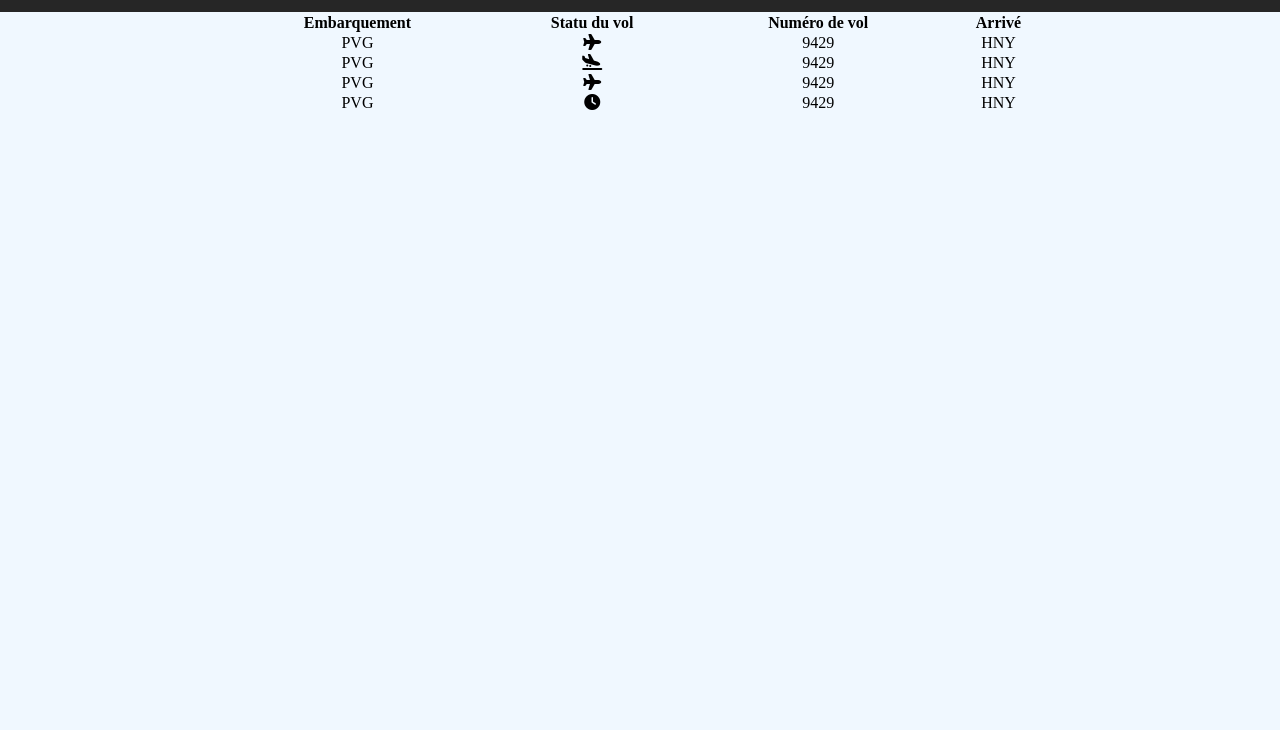
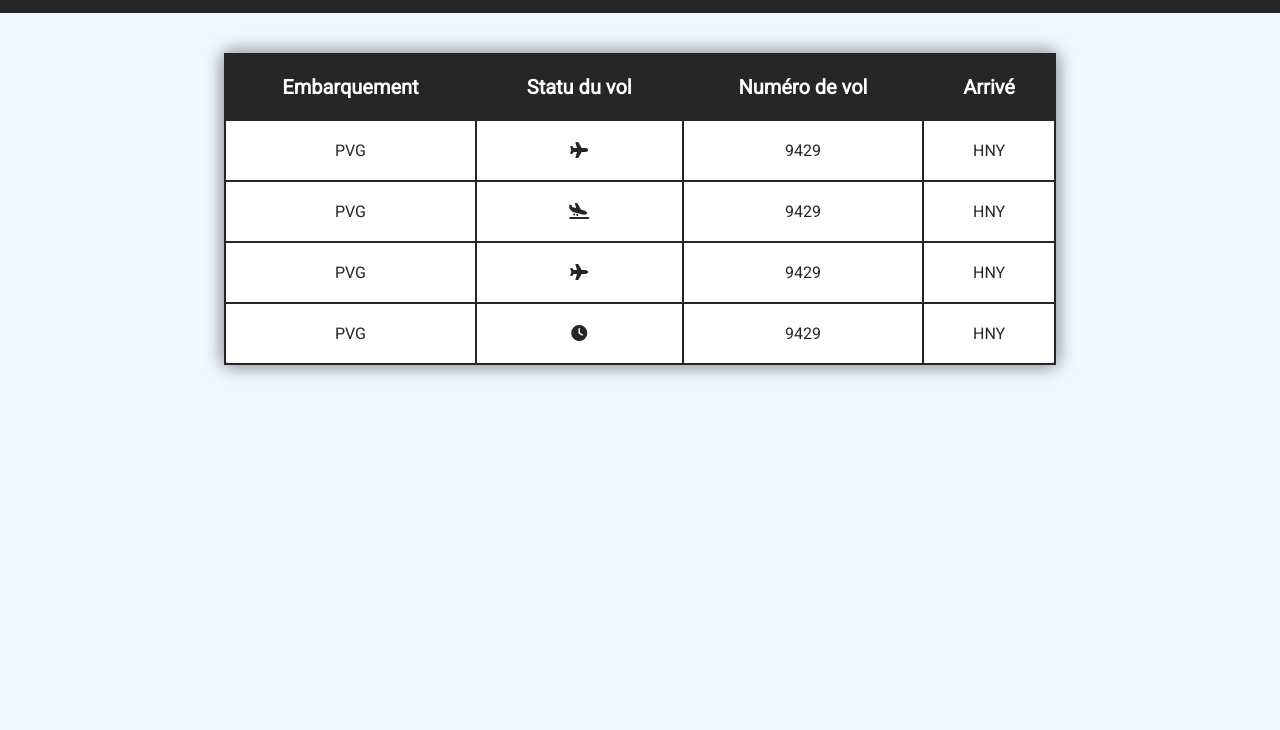
Before and after one commit to Corentin-kzk/Jquery_Group_Project_N1, a website: page index.html in a window 1280 px wide. Shown: the part 70-800 px from the top of the page. Drawn offline with nearby package versions, Linux system fonts and the light colour scheme; no server answers.

Commit message:
Adding table of flights

```diff
--- a/index.html
+++ b/index.html
@@ -8,6 +8,7 @@
       rel="stylesheet"
       href="https://cdnjs.cloudflare.com/ajax/libs/font-awesome/6.2.0/css/all.min.css"
     />
+    <link href="https://fonts.googleapis.com/css2?family=Roboto&display=swap" rel="stylesheet">
     <link rel="stylesheet" href="style.css" />
     <title>Document</title>
     <script
--- a/requests.js
+++ b/requests.js
@@ -7,35 +7,6 @@ var jqxhr = $.get("https://opensky-network.org/api/states/all?time=1458564121&ic
     .fail(function (error) {
         console.log(error);
     })
-    .always(function () {
-        alert("finished");
-    });
-
-
-    var fakeDataAirLabs = [{
-        "hex": "780695",
-        "reg_number": "B-5545",
-        "flag": "CN",
-        "lat": 28.397377,
-        "lng": 115.1008,
-        "alt": 7078,
-        "dir": 269,
-        "speed": 775,
-        "v_speed": -7.8,
-        "squawk": "0205",
-        "flight_number": "9429",
-        "flight_icao": "CSH9429",
-        "flight_iata": "FM9429",
-        "dep_icao": "ZSPD",
-        "dep_iata": "PVG",
-        "arr_icao": "ZGHY",
-        "arr_iata": "HNY",
-        "airline_icao": "CSH",
-        "airline_iata": "FM",
-        "aircraft_icao": "B738",
-        "updated": 1626153069,
-        "status": "en-route"
-      },]
 
 
 // Data icao24 test :
@@ -43,41 +14,3 @@ var jqxhr = $.get("https://opensky-network.org/api/states/all?time=1458564121&ic
 // 39828E
 // 40600D
 // 406A59
-
-
-//RETURNED ARRAY DATA
-// 0 icao24
-
-// 1 callsign
-
-// 2 origin_country
-
-// 3 time_position
-
-// 4 last_contact
-
-// 5 longitude
-
-// 6 latitude
-
-// 7 baro_altitude
-
-// 8 on_ground
-
-// 9 velocity
-
-// 10 true_track
-
-// 11 vertical_rate
-
-// 12 sensors
-
-// 13 geo_altitude
-
-// 14 squawk
-
-// 15 spi
-
-// 16 position_source
-
-// 17 category
--- a/style.css
+++ b/style.css
@@ -2,6 +2,9 @@
     margin: 0;
     padding: 0;
     box-sizing: border-box;
+}
+body {
+    font-family: 'Roboto', sans-serif;
 }
 .container {
     background: aliceblue;
@@ -17,7 +20,7 @@ nav .logo {
 }
 nav .single-menu {
     color: #fff;
-    font-family: 'Courier New', Courier, monospace;
+    font-family: 'Roboto', sans-serif;
     display: block;
     width: 100%;
     text-align: center;
@@ -31,7 +34,7 @@ nav .single-menu:active {
 }
 nav .logo {
     text-decoration: none;
-    font-family: 'Courier New', Courier, monospace;
+    font-family: 'Roboto', sans-serif;
     width: 15em;
     text-align: center;
     padding: 1em;
@@ -86,7 +89,34 @@ main {
 
 .table-flying {
     width: 100%;
+    margin: 40px 0px;
+    background: #fff;
+    border-radius: 10px;
+    padding: 20px 0px;
+    -webkit-box-shadow: 0px 0px 15px 5px rgba(0,0,0,0.34);
+    box-shadow: 0px 0px 15px 5px rgba(0,0,0,0.34);
+    border-collapse: collapse;
+    border-width: 2px;
+    border-color: #262626;
+    border-style: solid;
+    color: #262626;
 }
+.table-flying td {
+   padding: 16px;
+}
+.table-flying th {
+    font-size: 20px;
+    padding: 20px 0px 10px 0px;
+    background-color: #262626;
+    color: #fff;
+ }
 .table-flying > * {
     text-align: center;
 }
+
+.table-flying td, .table-flying th {
+    border-width: 2px;
+    border-color: #262626;
+    border-style: solid;
+    padding: 20px;
+}
```
